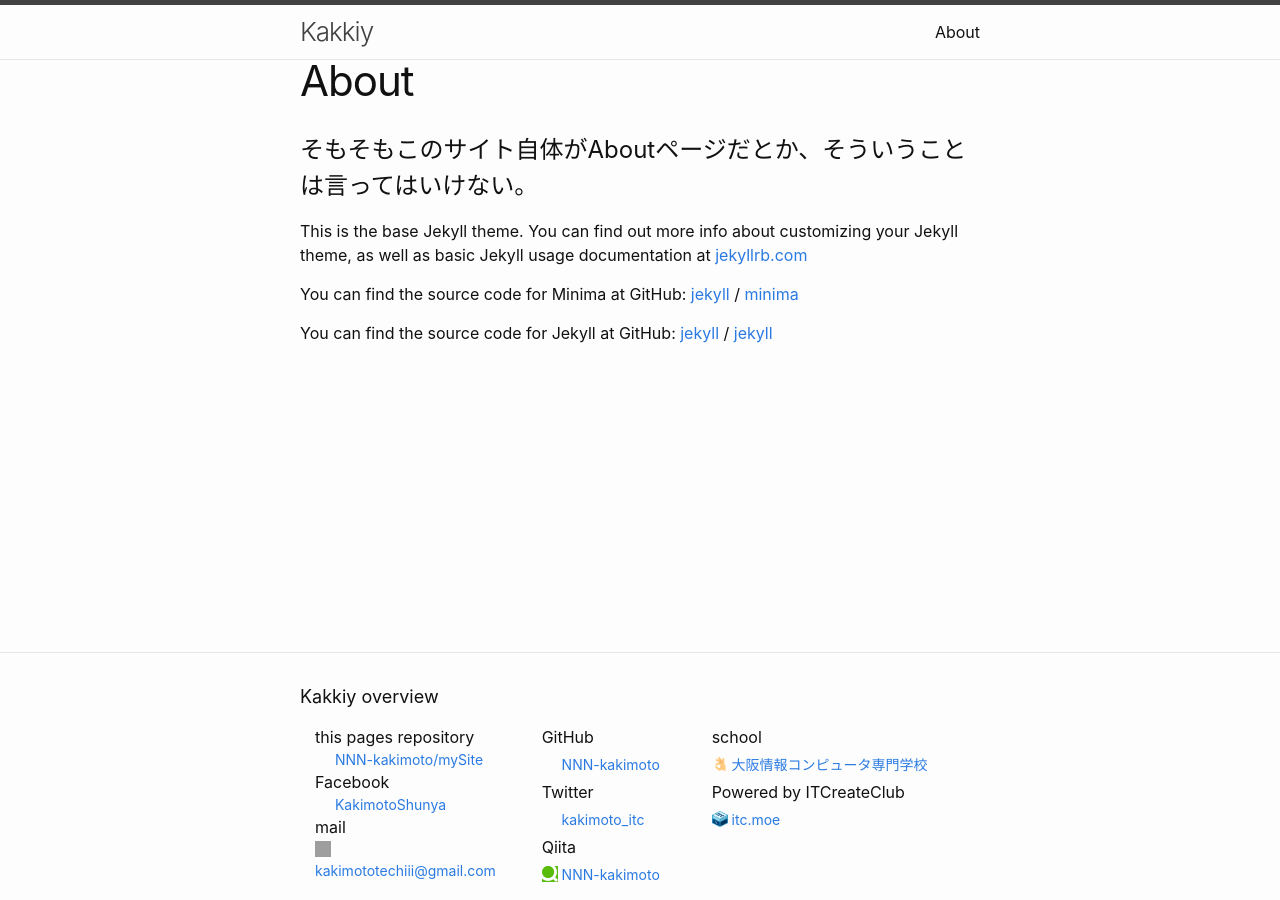
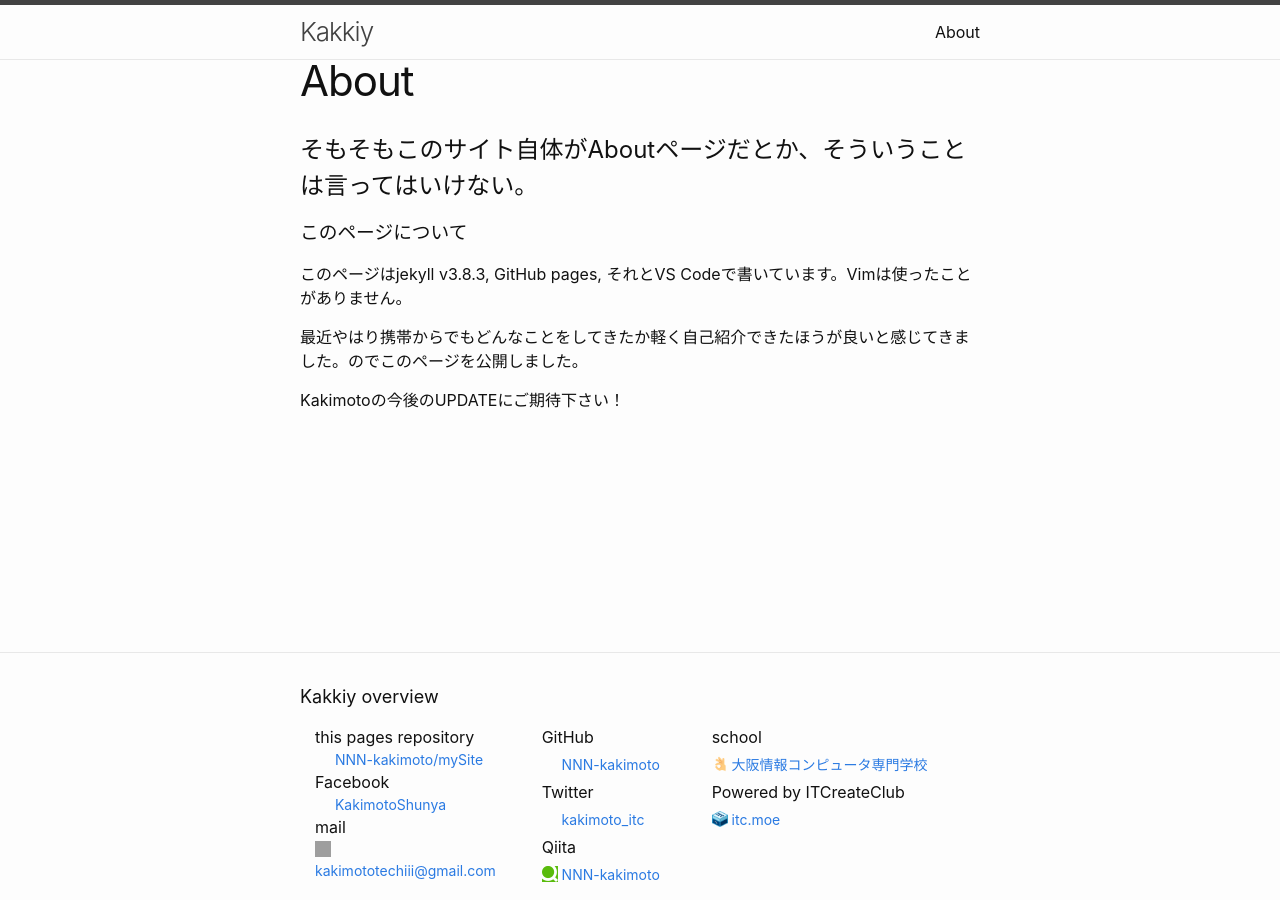
Before and after one commit to NNN-kakimoto/mySite, a Jekyll site: the page built from about.md, in a window 1280 px wide. Built offline with Jekyll 4.4.1, drawn with Linux system fonts in a browser that asks for light colours; grey boxes are pictures that could not be loaded.

Commit message:
about.mdを編集

```diff
--- a/about.md
+++ b/about.md
@@ -5,15 +5,10 @@
 ---
 
 ## そもそもこのサイト自体がAboutページだとか、そういうことは言ってはいけない。
-This is the base Jekyll theme. You can find out more info about customizing your Jekyll theme, as well as basic Jekyll usage documentation at [jekyllrb.com](https://jekyllrb.com/)
 
-You can find the source code for Minima at GitHub:
-[jekyll][jekyll-organization] /
-[minima](https://github.com/jekyll/minima)
+### このページについて
+このページはjekyll v3.8.3, GitHub pages, それとVS Codeで書いています。Vimは使ったことがありません。
 
-You can find the source code for Jekyll at GitHub:
-[jekyll][jekyll-organization] /
-[jekyll](https://github.com/jekyll/jekyll)
+最近やはり携帯からでもどんなことをしてきたか軽く自己紹介できたほうが良いと感じてきました。のでこのページを公開しました。
 
-
-[jekyll-organization]: https://github.com/jekyll
+#### Kakimotoの今後のUPDATEにご期待下さい！
```
